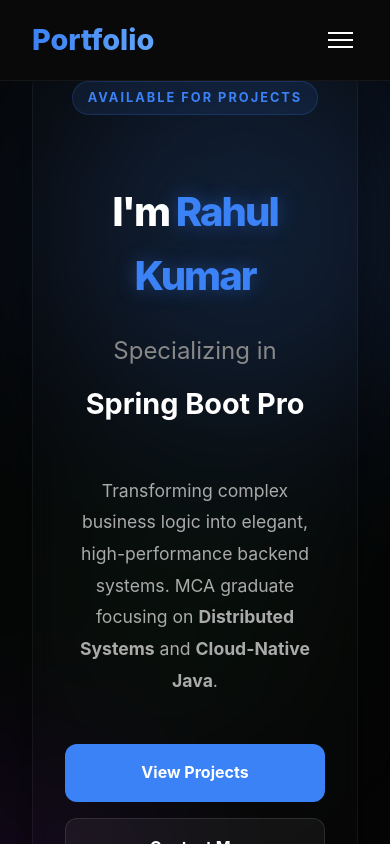
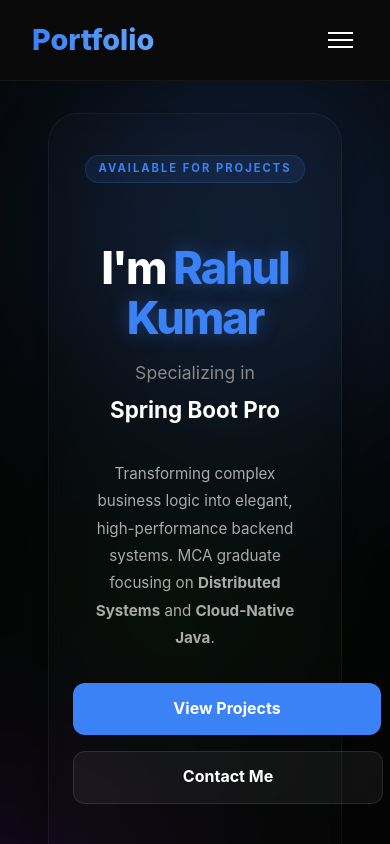
Before and after one commit to raahulsingh/portfolio, a React (Create React App) app: page / in a window 390 px wide. Shown: the top 844 px of the page. Built offline with nearby package versions, Linux system fonts and the light colour scheme.

Commit message:
Enhanced mobile aesthetics: premium full-screen menu with gradient, polished Hero section for better badge visibility and typography.

```diff
--- a/src/components/Hero.css
+++ b/src/components/Hero.css
@@ -260,8 +260,58 @@
 }
 
 @media (max-width: 768px) {
-    .hero-glass-card { padding: 2rem; }
-    .hero-main-title { font-size: 2.5rem; }
-    .typing-container { flex-direction: column; height: auto; margin-bottom: 3rem; }
-    .hero-actions { flex-direction: column; gap: 1rem; }
+    .hero-glass-card {
+        padding: 2.5rem 1.5rem;
+        margin: 0 1rem;
+        border-radius: 30px;
+    }
+
+    .hero-badge {
+        margin-bottom: 1.5rem;
+        font-size: 0.7rem;
+        padding: 4px 12px;
+    }
+
+    .hero-main-title {
+        font-size: 2.8rem;
+        line-height: 1.1;
+        margin-bottom: 1rem;
+    }
+
+    .typing-container {
+        flex-direction: column;
+        height: auto;
+        margin-bottom: 2rem;
+        gap: 5px;
+    }
+
+    .static-text {
+        font-size: 1.1rem;
+    }
+
+    .dynamic-role {
+        font-size: 1.4rem;
+    }
+
+    .hero-bio {
+        font-size: 0.95rem;
+        margin-bottom: 2rem;
+        padding: 0 10px;
+    }
+
+    .hero-actions {
+        flex-direction: column;
+        gap: 1rem;
+        width: 100%;
+    }
+
+    .btn-glow, .btn-glass {
+        padding: 0.8rem 2rem;
+        width: 100%;
+        text-align: center;
+    }
+
+    .tech-icon {
+        font-size: 1.8rem;
+    }
 }
--- a/src/components/Navbar.css
+++ b/src/components/Navbar.css
@@ -77,43 +77,54 @@
 @media screen and (max-width: 960px) {
     .menu-icon {
         display: block;
-        z-index: 999;
+        z-index: 1001;
     }
 
     .nav-menu {
         display: flex;
         flex-direction: column;
+        justify-content: center;
         width: 100%;
         height: 100vh;
-        position: absolute;
-        top: 80px;
+        position: fixed;
+        top: 0;
         left: -100%;
         opacity: 0;
-        transition: all 0.5s ease;
-        background: #0a0a0a;
+        transition: all 0.6s cubic-bezier(0.85, 0, 0.15, 1);
+        background: linear-gradient(135deg, #0a0a0a, #121212);
+        backdrop-filter: blur(20px);
+        z-index: 1000;
     }
 
     .nav-menu.active {
         left: 0;
         opacity: 1;
-        z-index: 998;
     }
 
     .nav-item {
         width: 100%;
+        height: auto;
     }
 
     .nav-links {
         text-align: center;
-        padding: 2rem;
+        padding: 1.5rem;
         width: 100%;
-        display: table;
-        font-size: 1.5rem;
+        display: block;
+        font-size: 1.8rem;
+        font-weight: 700;
+        color: #fff;
+    }
+
+    .nav-links:hover {
+        background: rgba(59, 130, 246, 0.1);
+        color: #3b82f6;
     }
 
     /* Hamburger Animation to 'X' */
     .menu-icon.open .bar1 {
         transform: rotate(-45deg) translate(-5px, 6px);
+        background-color: #3b82f6;
     }
 
     .menu-icon.open .bar2 {
@@ -122,5 +133,6 @@
 
     .menu-icon.open .bar3 {
         transform: rotate(45deg) translate(-5px, -6px);
+        background-color: #3b82f6;
     }
 }
```
